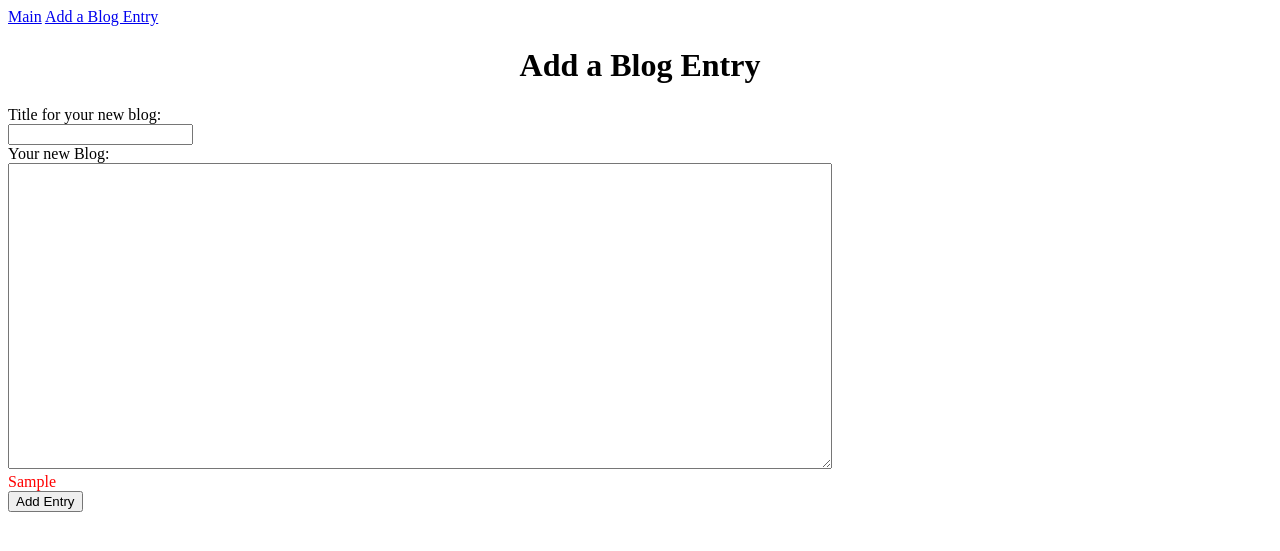
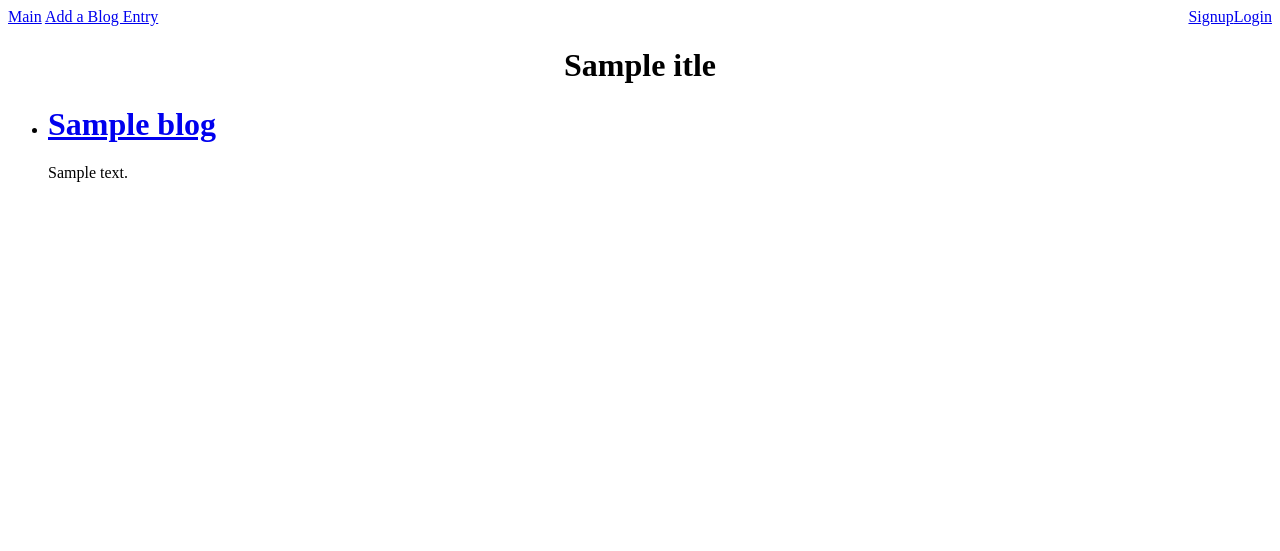
Before and after one commit to guy30000/build-a-blog, a Flask app: template templates/blog.html in a window 1280 px wide. Shown: the top 551 px of the page. Run offline with Flask 2, Linux system fonts and the light colour scheme; the template is opened without the code that fills it: most values are stand-ins (such as "Sample title", 1, 10 or a date in 2020); data that the repository does not hold is empty.

Commit message:
changed file names. Ented blogz code, not interfering

```diff
--- a/main.py
+++ b/main.py
@@ -13,62 +13,121 @@ class Blog(db.Model):#needed that all to creat database and ability to enter
     id = db.Column(db.Integer, primary_key=True)
     blg_title = db.Column(db.String(120))
     blg_body = db.Column(db.String(120)) #i dont know the max
+    ##Part of blogz   keep off until ready
+    #owner_id = db.Column(db.Integer, db.ForeignKey('user.id'))
 
     def __init__(self, blg_title, blg_body):
         self.blg_title = blg_title
         self.blg_body = blg_body
+        ##Part of blogz  keep off until ready
+        #self.owner = owner
 
 
 
-@app.route('/', methods=['POST', 'GET'])
+@app.route('/blog', methods=['POST', 'GET'])
 def index():
-    #if request.method == 'POST':
-        #task_name = request.form['task']
-        #new_task = Task(task_name)
-        #db.session.add(new_task)
-        #db.session.commit()
 
-    #tasks = Task.query.filter_by(completed=False).all()
-    #completed_tasks = Task.query.filter_by(completed=True).all()
-    #return render_template('blog.html',title="Build a Blog", tasks=tasks, completed_tasks=completed_tasks)
     blog = Blog.query.all()
+    #bloglink_id = request.form['bloglink']
+    bloglink_id = request.form['bloglink']
+    #print(bloglink_id)
+    #bloglink = Blog.query.get(bloglink_id)
+    #user = Blog.query.get(id).first()
+    print(blog)
 
 
-    return render_template('homepage.html',title="Build a Blog", blog=blog)
 
 
-@app.route('/blog', methods=['POST', 'GET'])
-def blog():
+    return render_template('blog.html',title="Build a Blog", blog=blog)
+
+
+@app.route('/newpost', methods=['POST', 'GET'])
+def newpost():
 
     if request.method == 'POST':
         blg_title = request.form['blg_title']
         blg_body = request.form['blg_body']
         if not blg_body or not blg_title:
             blg_fail =  "You need to fill out both things, guy."
-            return render_template('blog.html', blg_fail=blg_fail, blg_title=blg_title, blg_body=blg_body)
-        new_entry = Blog(blg_title, blg_body )
+            return render_template('newpost.html', blg_fail=blg_fail, blg_title=blg_title, blg_body=blg_body)
+        #Part of Blogz. Delete this next line when done with it
+        #owner_id = ("?") #may als need to remove this v
+        new_entry = Blog(blg_title, blg_body)#, owner_id)
         db.session.add(new_entry)
         db.session.commit()
         return render_template('blog_entry.html', blog=new_entry)
 
-    return render_template('blog.html')
+    return render_template('newpost.html')
+
 #####THis isnt working yet V
 @app.route('/blog_entry', methods=['POST', 'GET'])
 def blog_entry(self, id):
-    blog = Blog.get_by_id(int(id))
-    tmplt = jinja.get_template('blog_entry.html')
-    response = tmplt.render(blog=blog)
-    self.response.write(response)
-    blog = Blog.query.all()
-    blog_id = request.form['{{blog.id}}']
-    blog = Blog.query.filter_by(blog_id=blog_id).all()
+    #blog = Blog.get_by_id(int(id))
+    #tmplt = jinja.get_template('blog_entry.html')
+    #response = tmplt.render(blog=blog)
+
+    #blog = Blog.query.all()
+    #blog_id = request.form['{{blog.id}}']
+    #blog = Blog.query.filter_by(blog_id=blog_id).all()
 
     return render_template('blog_entry.html' + blog.id, blog=blog)
 
+##############################################
+####################### For Blogz
+###User stuff
+class User(db.Model):
+
+    id = db.Column(db.Integer, primary_key=True)
+    email = db.Column(db.String(120), unique=True)
+    password = db.Column(db.String(120))
+    #check out this part, refering to Blog Keep off and edit when ready
+    #tasks = db.relationship('Blog', backref='owner')
+
+    def __init__(self, email, password):
+        self.email = email
+        self.password = password
+
+@app.route('/login', methods=['POST', 'GET'])
+def login():
+    if request.method == 'POST':
+        email = request.form['email']
+        password = request.form['password']
+        user = User.query.filter_by(email=email).first()
+        if user and user.password == password:
+            session['email'] = email
+            flash("Logged in")
+            return redirect('/')
+        else:
+            flash('User password incorrect, or user does not exist', 'error')
+
+    return render_template('login.html')
+
+### End User stuff
+##Register
+@app.route('/signup', methods=['POST', 'GET'])
+def register():
+    if request.method == 'POST':
+        email = request.form['email']
+        password = request.form['password']
+        verify = request.form['verify']
+
+        # TODO - validate user's data
+
+        existing_user = User.query.filter_by(email=email).first()
+        if not existing_user:
+            new_user = User(email, password)
+            db.session.add(new_user)
+            db.session.commit()
+            #session['email'] = email
+            return redirect('/')
+        else:
+            # TODO - user better response messaging
+            blg_fail = ("Email has already been registered")
+            return render_template('signup.html', blg_fail=blg_fail)
 
 
-
-
+    return render_template('signup.html')
+##end register
 
 if __name__ == '__main__':
     app.run()
--- a/templates/base.html
+++ b/templates/base.html
@@ -5,9 +5,16 @@
         <title align="center">{{title}}</title>
     </head>
 <body>
-    <a href="/">Main</a>
-    <a href="/blog">Add a Blog Entry</a>
+
+        <a href="/blog">Main</a>
+        <a href="/newpost">Add a Blog Entry</a>
+
+
+        <a style="float: right;"  href="/login">Login</a>
+        <a style="float: right;" href="/signup">Signup</a>
+
     {% block content %}
+
     {% endblock %}
 
 </body>
--- a/templates/blog.html
+++ b/templates/blog.html
@@ -1,25 +1,25 @@
 {% extends "base.html" %}
 
 {% block content %}
-    <h1 align="center">Add a Blog Entry</h1>
-    <form method='post'>
-        <label>
-           Title for your new blog:
-           <br>
-            <input type="text" name='blg_title' />
-            <br>
-            Your new Blog:
-            <br>
-            <textarea type="text" name="blg_body" rows="20" cols="100" /></textarea>
-
-            <br>
-            <span class='error'>{{ blg_fail }}</span>
-            <br>
-            <input type="submit" value='Add Entry' />
+    <h1 align="center">{{itle}}</h1>
 
 
-        </label>
+        <ul>
 
-    </form>
+            {% for blog in blog %}
+            <li>
+                <h1>
+
+                    <a name='bloglink' value ='{{blog.id}}' href="blog?id={{blog.id}}">{{blog.blg_title}}</a>
+                </h1>
+            </li>
+
+            {{blog.blg_body}}
+            {% endfor %}
+
+
+        </ul>
+
+
 
 {% endblock %}
--- a/templates/login.html
+++ b/templates/login.html
@@ -1,8 +1,8 @@
 {% extends "base.html" %}
 
 {% block content %}
-<h1>Log in to Get It Done!</h1>
-<p>If you don't have an account, you may <a href="/register">register</a> for one</p>
+<h1>Log into blog to post</h1>
+<p>If you don't have an account, you may <a href="/signup">sign up</a> for one</p>
 <form action="/login" method="post">
     <table>
         <tr>
@@ -16,6 +16,7 @@
             <td>
                 <input name="password" type="password">
             </td>
+            <span class='error'>{{ blg_fail }}</span>
         </tr>
     </table>
     <input type="submit" value="Login">
```
Also changed, not shown: templates/homepage.html (deleted, +0 -25 lines), templates/newpost.html (added, +25 -0 lines), templates/signup.html (renamed from templates/register.html, +4 -3 lines).
